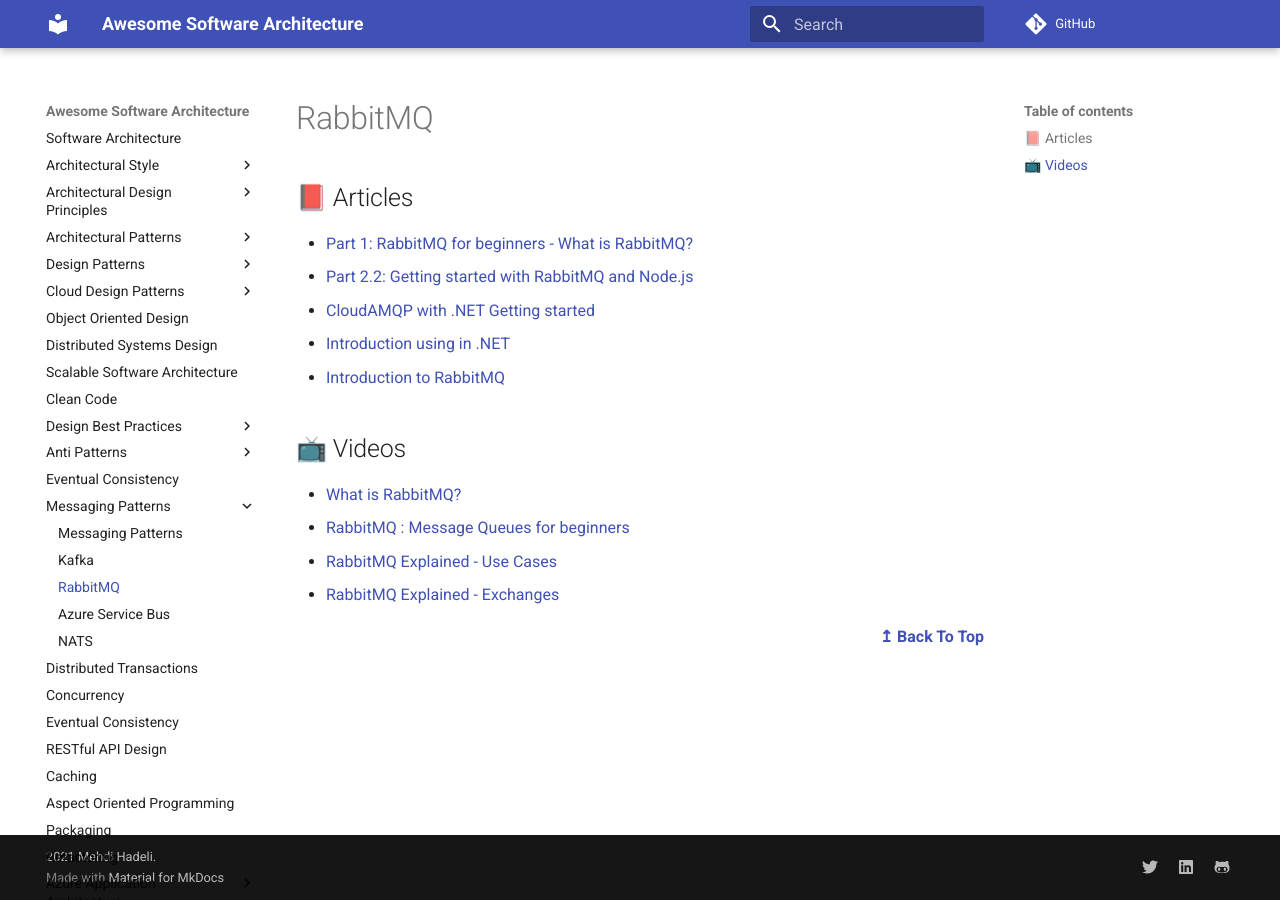
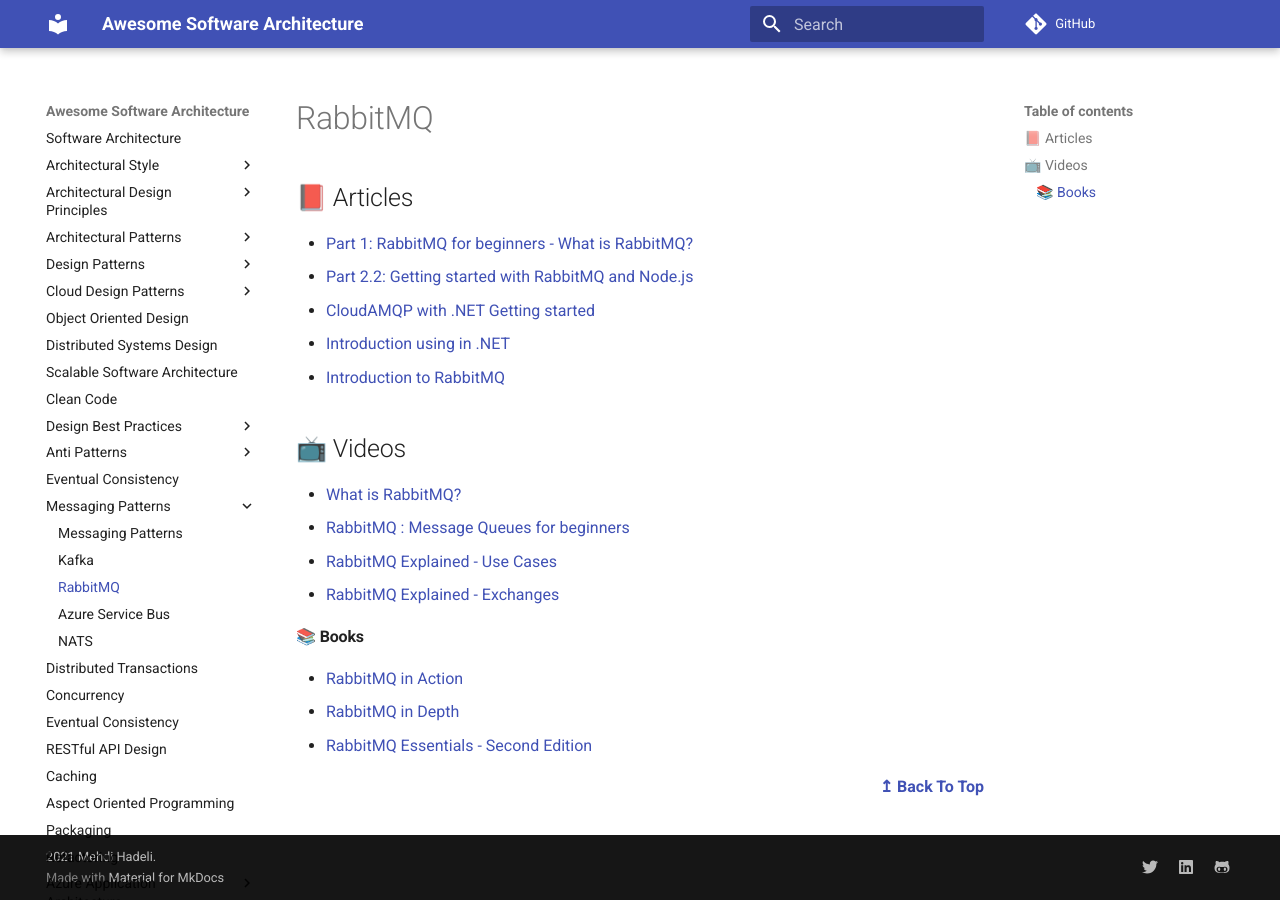
Before and after one commit to mehdihadeli/awesome-software-architecture, an MkDocs documentation site: the page built from docs/messaging/rabbitmq.md, in a window 1280 px wide. Built offline with MkDocs 1.6.1 and Material for MkDocs 9.7.7, drawn with Linux system fonts in a browser that asks for light colours; comment, search, counter and statistics services are not loaded.

Commit message:
Update rabbitmq.md

```diff
--- a/docs/messaging/rabbitmq.md
+++ b/docs/messaging/rabbitmq.md
@@ -13,6 +13,11 @@
 - [RabbitMQ Explained - Use Cases](https://youtu.be/oq1fOr6Ryws)
 - [RabbitMQ Explained - Exchanges](https://youtu.be/o8eU5WiO8fw)
 
+#### 📚 Books
+- [RabbitMQ in Action](https://www.manning.com/books/rabbitmq-in-action)
+- [RabbitMQ in Depth](https://www.manning.com/books/rabbitmq-in-depth)
+- [RabbitMQ Essentials - Second Edition](https://www.packtpub.com/product/rabbitmq-essentials-second-edition/9781789131666)
+
 <div align="right">
   <b><a href="#contents">↥ Back To Top</a></b>
 </div>
```
